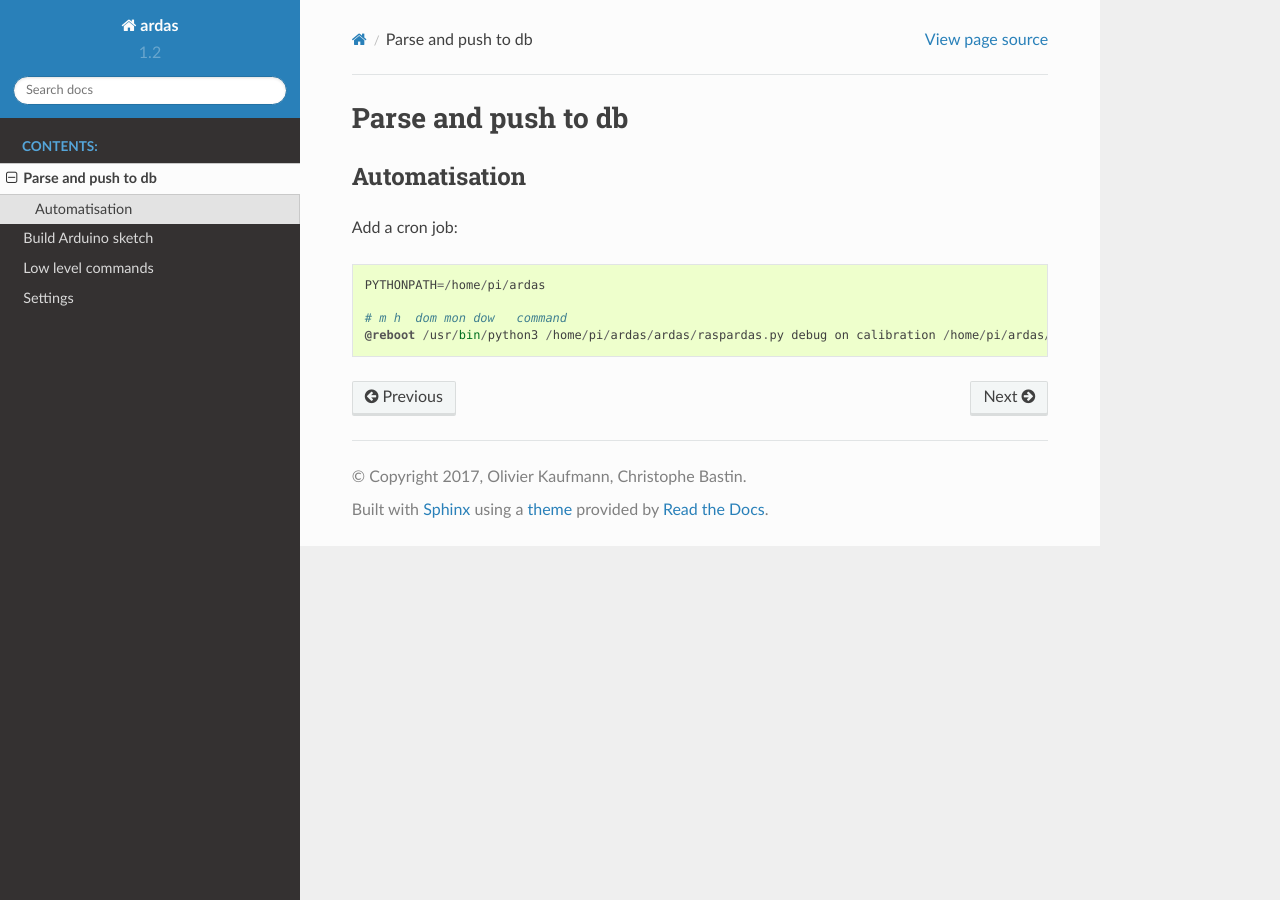
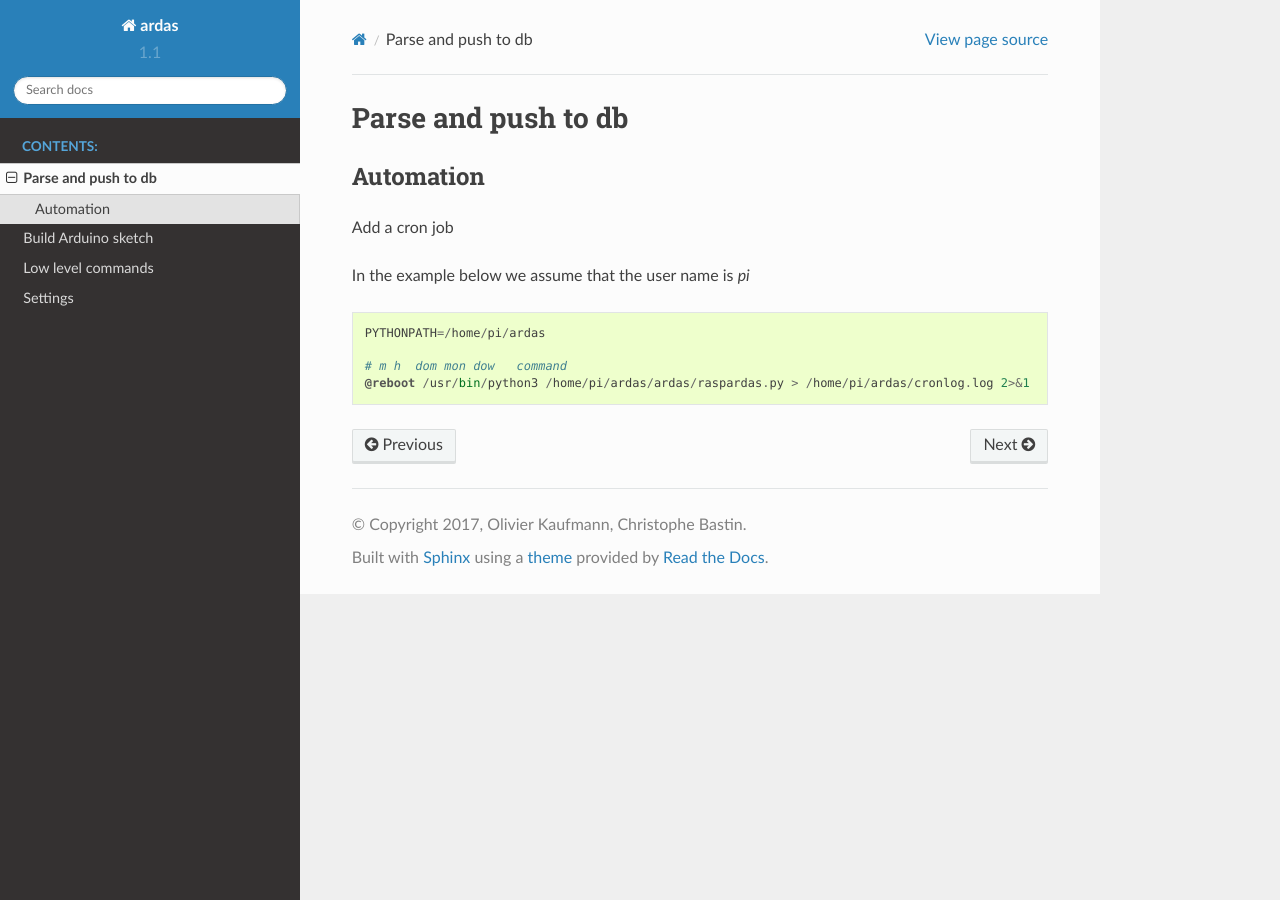
Before and after one commit to awatlet/ardas, a Sphinx documentation site: the page built from docs/source/parse_and_push_to_db.rst, in a window 1280 px wide. Built offline with Sphinx 7.4.7 and the Read the Docs theme 2.0.0, drawn with Linux system fonts in a browser that asks for light colours.

```diff
--- a/docs/source/conf.py
+++ b/docs/source/conf.py
@@ -61,9 +61,9 @@
 # built documents.
 #
 # The short X.Y version.
-version = '1.2'
+version = '1.1'
 # The full version, including alpha/beta/rc tags.
-release = '1.2.1'
+release = '1.1.2'
 
 # The language for content autogenerated by Sphinx. Refer to documentation
 # for a list of supported languages.
--- a/docs/source/parse_and_push_to_db.rst
+++ b/docs/source/parse_and_push_to_db.rst
@@ -1,12 +1,17 @@
 Parse and push to db
 ====================
 
-Automatisation
---------------
+Automation
+----------
 
-Add a cron job::
+Add a cron job
+
+In the example below we assume that the user name is `pi`
+::
 
    PYTHONPATH=/home/pi/ardas
 
    # m h  dom mon dow   command
-   @reboot /usr/bin/python3 /home/pi/ardas/ardas/raspardas.py debug on calibration /home/pi/ardas/ardas/calibrations/cal_0002.dat > /home/pi/ardas/cronlog.log 2>&1
+   @reboot /usr/bin/python3 /home/pi/ardas/ardas/raspardas.py > /home/pi/ardas/cronlog.log 2>&1
+
+::
```
Also changed, not shown: 2 other files.
